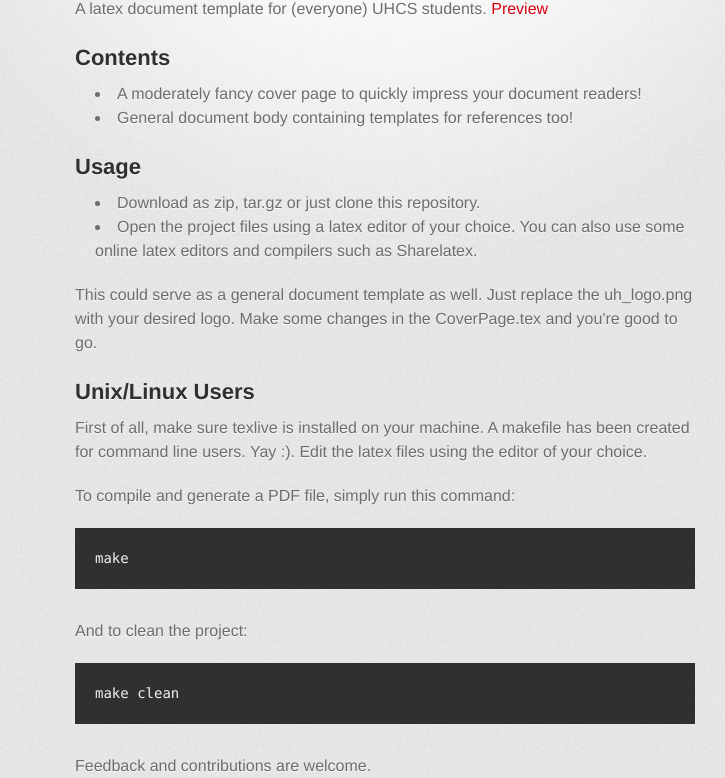
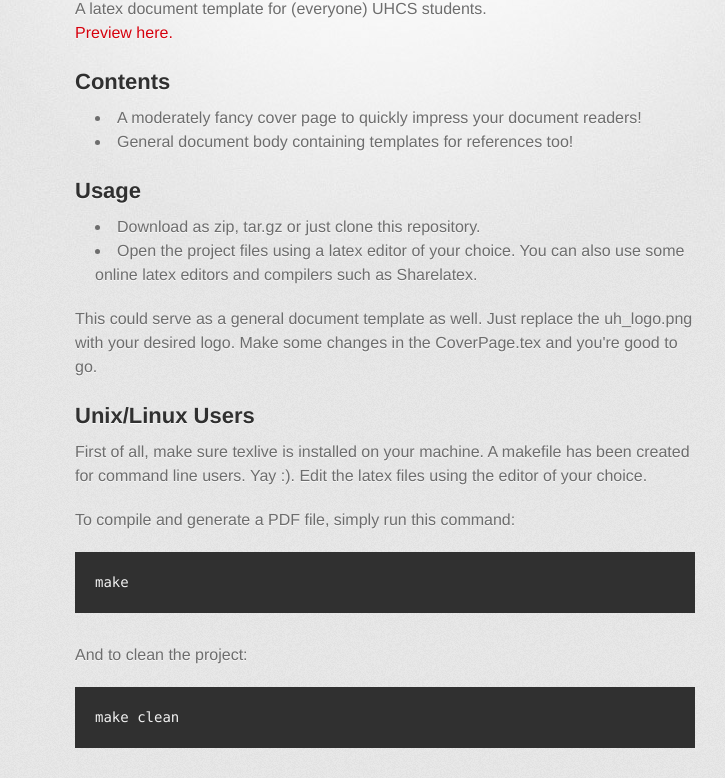
Before and after one commit to afaquejam/uhcs-latex-document, a plain HTML site: page index.html in a window 1280 px wide. Shown: the part 322-1100 px from the top of the page, without its empty margins (255-980 px from the left). Drawn offline with Linux system fonts and the light colour scheme; a web font is replaced by a local one.

```diff
--- a/index.html
+++ b/index.html
@@ -34,8 +34,7 @@
           <h1>
 <a name="uhcs-latex-document-template" class="anchor" href="#uhcs-latex-document-template"><span class="octicon octicon-link"></span></a>UHCS Latex Document Template</h1>
 
-<p>A latex document template for (everyone) UHCS students.
-<a href="http://www.cs.helsinki.fi/u/ahussain/Docs/UHCS-Latex-Template.pdf">Preview</a></p>
+<p>A latex document template for (everyone) UHCS students.<br><a href="http://www.cs.helsinki.fi/u/ahussain/Docs/UHCS-Latex-Template.pdf">Preview here.</a></p>
 
 <h2>
 <a name="contents" class="anchor" href="#contents"><span class="octicon octicon-link"></span></a>Contents</h2>
--- a/params.json
+++ b/params.json
@@ -1 +1 @@
-{"name":"UHCS-Latex-Document","tagline":"A latex document template for (everyone) UHCS students.","body":"UHCS Latex Document Template\r\n===================================\r\nA latex document template for (everyone) UHCS students.\r\n[Preview](http://www.cs.helsinki.fi/u/ahussain/Docs/UHCS-Latex-Template.pdf)\r\n\r\nContents\r\n-----------\r\n* A moderately fancy cover page to quickly impress your document readers!\r\n* General document body containing templates for references too!\r\n\r\nUsage\r\n------\r\n* Download as zip, tar.gz or just clone this repository.\r\n* Open the project files using a latex editor of your choice.\r\n  You can also use some online latex editors and compilers such as Sharelatex.\r\n\r\nThis could serve as a general document template as well. Just replace the\r\nuh_logo.png with your desired logo. Make some changes in the CoverPage.tex and\r\nyou're good to go.\r\n\r\nUnix/Linux Users\r\n-----------------\r\nFirst of all, make sure texlive is installed on your machine. A makefile has\r\nbeen created for command line users. Yay :). Edit the latex files using the\r\neditor of your choice.\r\n\r\nTo compile and generate a PDF file, simply run this command:\r\n\r\n\tmake\r\n\r\nAnd to clean the project:\r\n\r\n\tmake clean\r\n\r\nFeedback and contributions are welcome.\r\n\r\nCheers,\r\nAfaque.\r\n\r\n","google":"","note":"Don't delete this file! It's used internally to help with page regeneration."}
+{"name":"UHCS-Latex-Document","tagline":"A latex document template for (everyone) UHCS students.","body":"UHCS Latex Document Template\r\n===================================\r\nA latex document template for (everyone) UHCS students.  \r\n[Preview here.](http://www.cs.helsinki.fi/u/ahussain/Docs/UHCS-Latex-Template.pdf)\r\n\r\nContents\r\n-----------\r\n* A moderately fancy cover page to quickly impress your document readers!\r\n* General document body containing templates for references too!\r\n\r\nUsage\r\n------\r\n* Download as zip, tar.gz or just clone this repository.\r\n* Open the project files using a latex editor of your choice.\r\n  You can also use some online latex editors and compilers such as Sharelatex.\r\n\r\nThis could serve as a general document template as well. Just replace the\r\nuh_logo.png with your desired logo. Make some changes in the CoverPage.tex and\r\nyou're good to go.\r\n\r\nUnix/Linux Users\r\n-----------------\r\nFirst of all, make sure texlive is installed on your machine. A makefile has\r\nbeen created for command line users. Yay :). Edit the latex files using the\r\neditor of your choice.\r\n\r\nTo compile and generate a PDF file, simply run this command:\r\n\r\n\tmake\r\n\r\nAnd to clean the project:\r\n\r\n\tmake clean\r\n\r\nFeedback and contributions are welcome.\r\n\r\nCheers,\r\nAfaque.\r\n\r\n","google":"","note":"Don't delete this file! It's used internally to help with page regeneration."}
```
